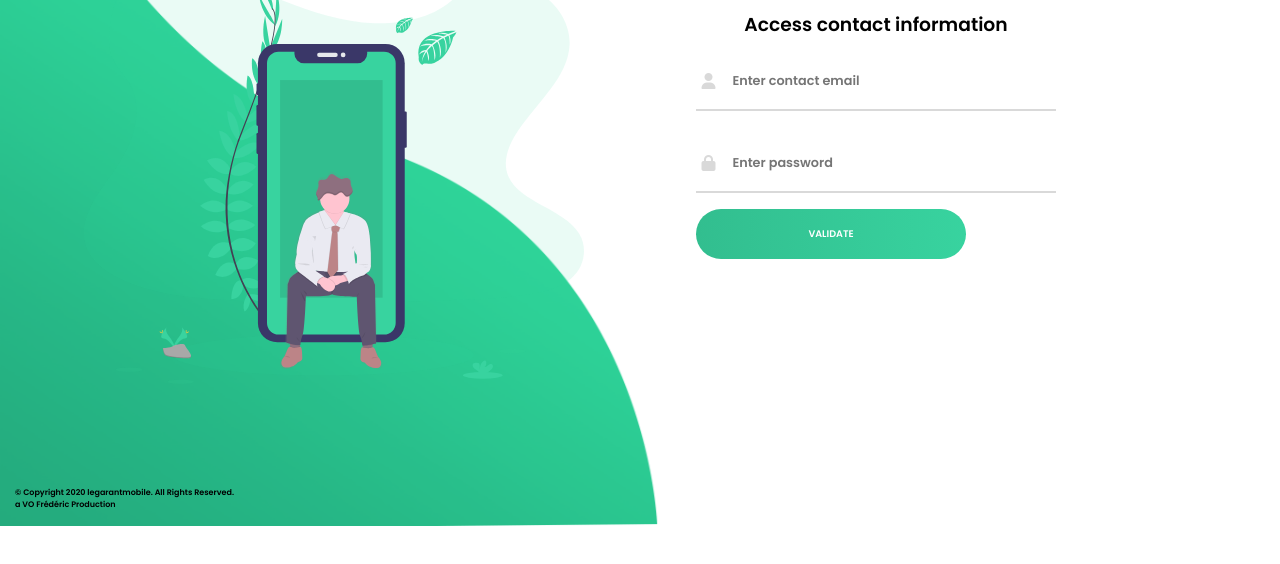
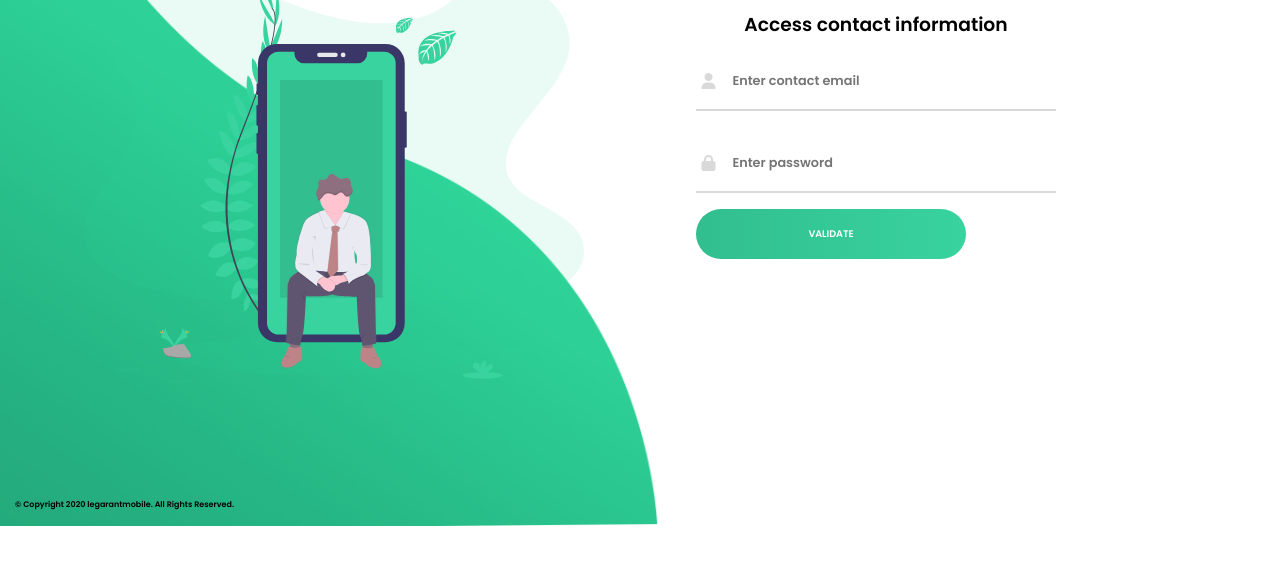
Before and after one commit to rania196/legarantApplicationMobile, a website: page public/index.html in a window 1280 px wide. Shown: the part 274-838 px from the top of the page. Drawn offline with nearby package versions, Linux system fonts and the light colour scheme.

Commit message:
one change

```diff
--- a/public/index.html
+++ b/public/index.html
@@ -426,7 +426,7 @@
     </div>
     <div class="footer">
         <p>© Copyright 2020 legarantmobile. All Rights Reserved.</p>
-        <p>a VO Frédéric Production</p>
+
     </div>
 </body>
 </html>
```
